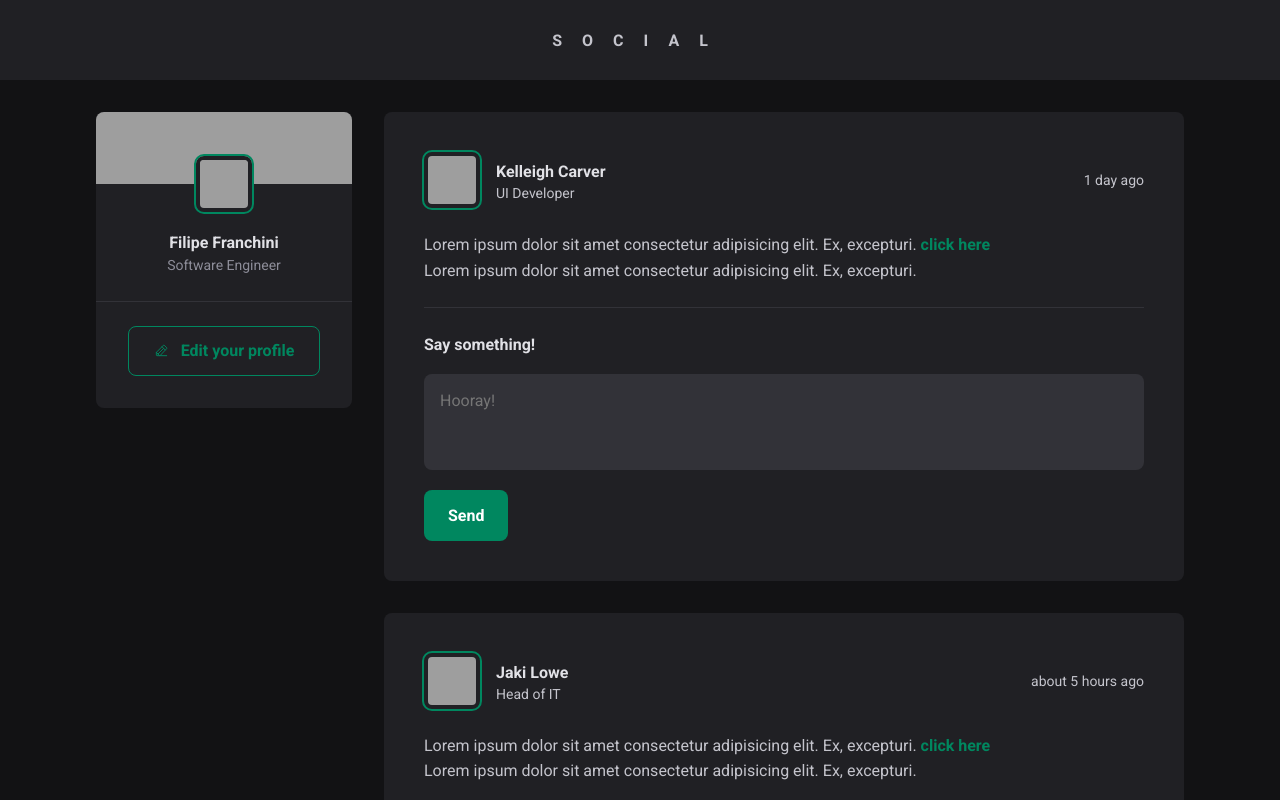
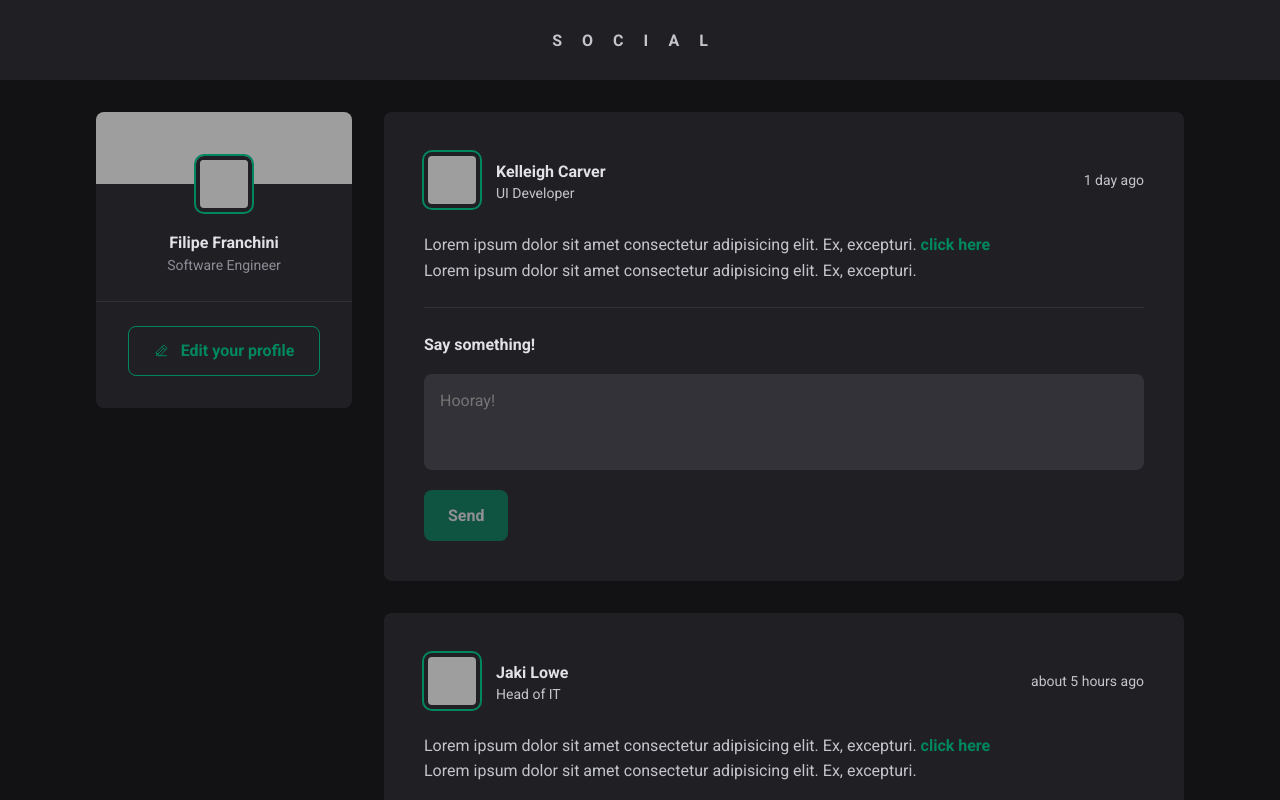
Before and after one commit to ffchn/social-feed, a React (Vite) app: page / in a window 1280 px wide. Shown: the top 800 px of the page. Built offline with nearby package versions, Linux system fonts and the light colour scheme; grey boxes are pictures that could not be loaded.

Commit message:
Added comment box validation

```diff
--- a/src/components/Post.jsx
+++ b/src/components/Post.jsx
@@ -19,7 +19,9 @@ export default function Post({ author, content, publishedAt }) {
 
   function handlePushNewComment(e) {
     e.preventDefault();
-    if (textarea.length <= 2) return;
+    if (textarea.length <= 2) {
+      return;
+    }
 
     const newCommentObject = {
       id: commentList.length + 1,
@@ -41,6 +43,8 @@ export default function Post({ author, content, publishedAt }) {
     );
     setCommentList(newCommentArray);
   }
+
+  const isTextAreaEmpty = textarea.length <= 3;
 
   return (
     <article className={styles.post}>
@@ -83,7 +87,9 @@ export default function Post({ author, content, publishedAt }) {
           onChange={handleTextAreaInput}
         />
 
-        <button type="submit">Send</button>
+        <button type="submit" disabled={isTextAreaEmpty}>
+          Send
+        </button>
       </form>
 
       {commentList.length >= 1 && (
--- a/src/components/Post.module.scss
+++ b/src/components/Post.module.scss
@@ -108,7 +108,7 @@
     cursor: pointer;
     transition-duration: 0.3s;
 
-    &:hover {
+    &:hover:not(:disabled) {
       background-color: var(--green-300);
     }
 
@@ -116,5 +116,10 @@
       outline: transparent;
       box-shadow: 0 0 0 2px var(--green-300);
     }
+
+    &:disabled {
+      opacity: 0.5;
+      cursor: not-allowed;
+    }
   }
 }
```
